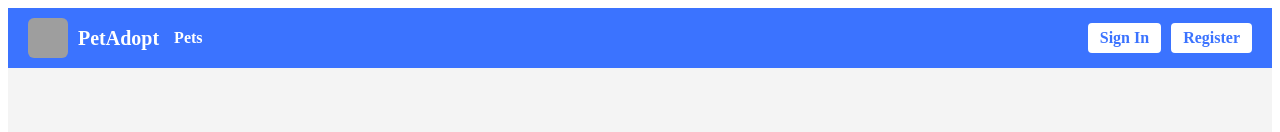
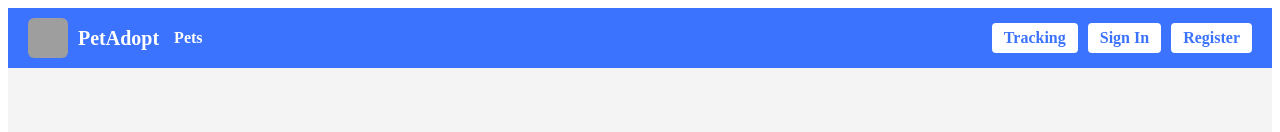
Before and after one commit to TMACE16/CSE4701-Final-Project, a React (Vite) app in the folder frontend/: page / in a window 1280 px wide. Shown: the top 132 px of the page. Built offline with nearby package versions, Linux system fonts and the light colour scheme; grey boxes are pictures that could not be loaded.

Commit message:
Update NavBar.jsx

```diff
--- a/frontend/src/components/NavBar.jsx
+++ b/frontend/src/components/NavBar.jsx
@@ -53,6 +53,7 @@ export default function NavBar() {
           </div>
         ) : (
           <>
+			<Link t0="/tracking" className="nav-button">Tracking</Link>
             <Link to="/login" className="nav-button">Sign In</Link>
             <Link to="/register" className="nav-button">Register</Link>
           </>
```
